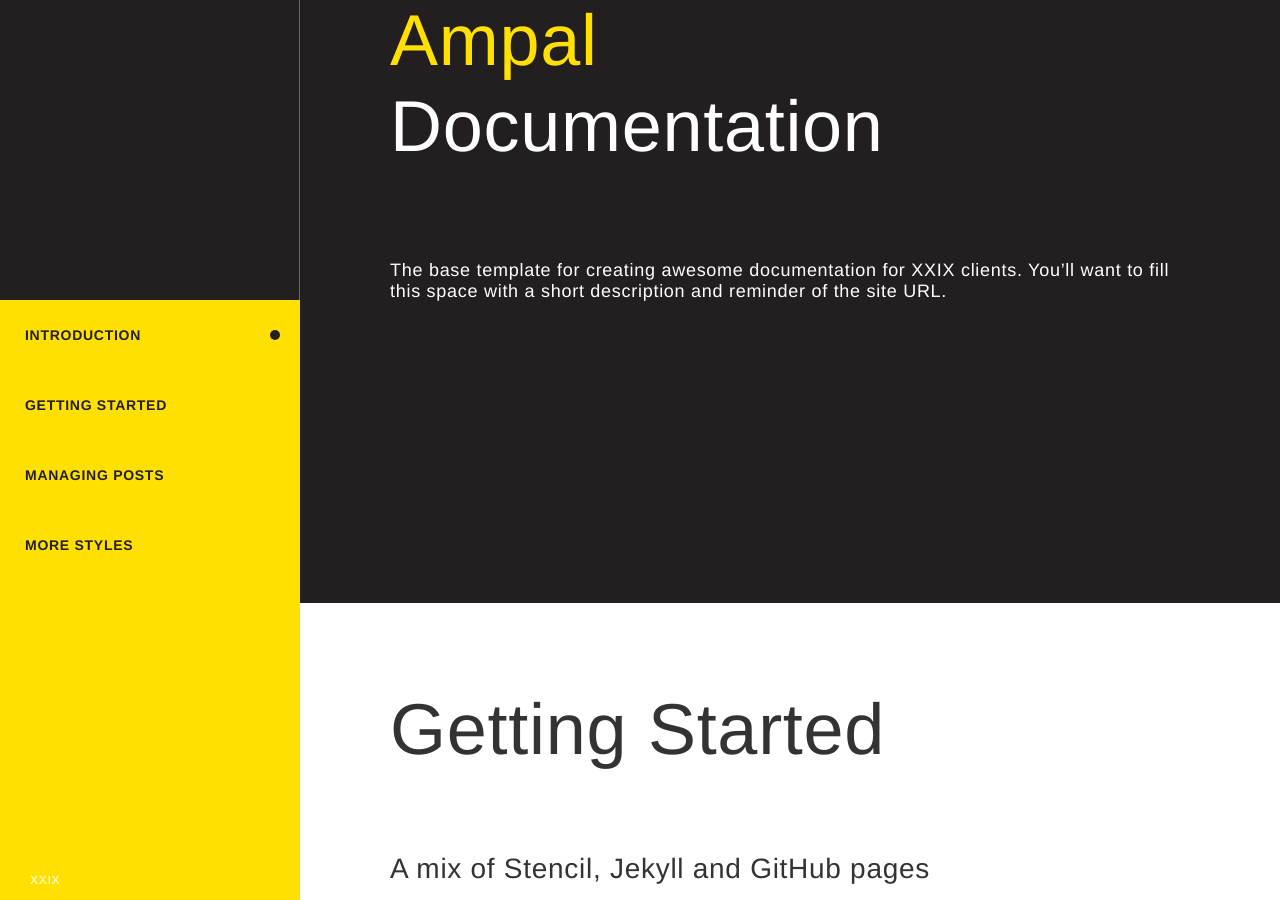
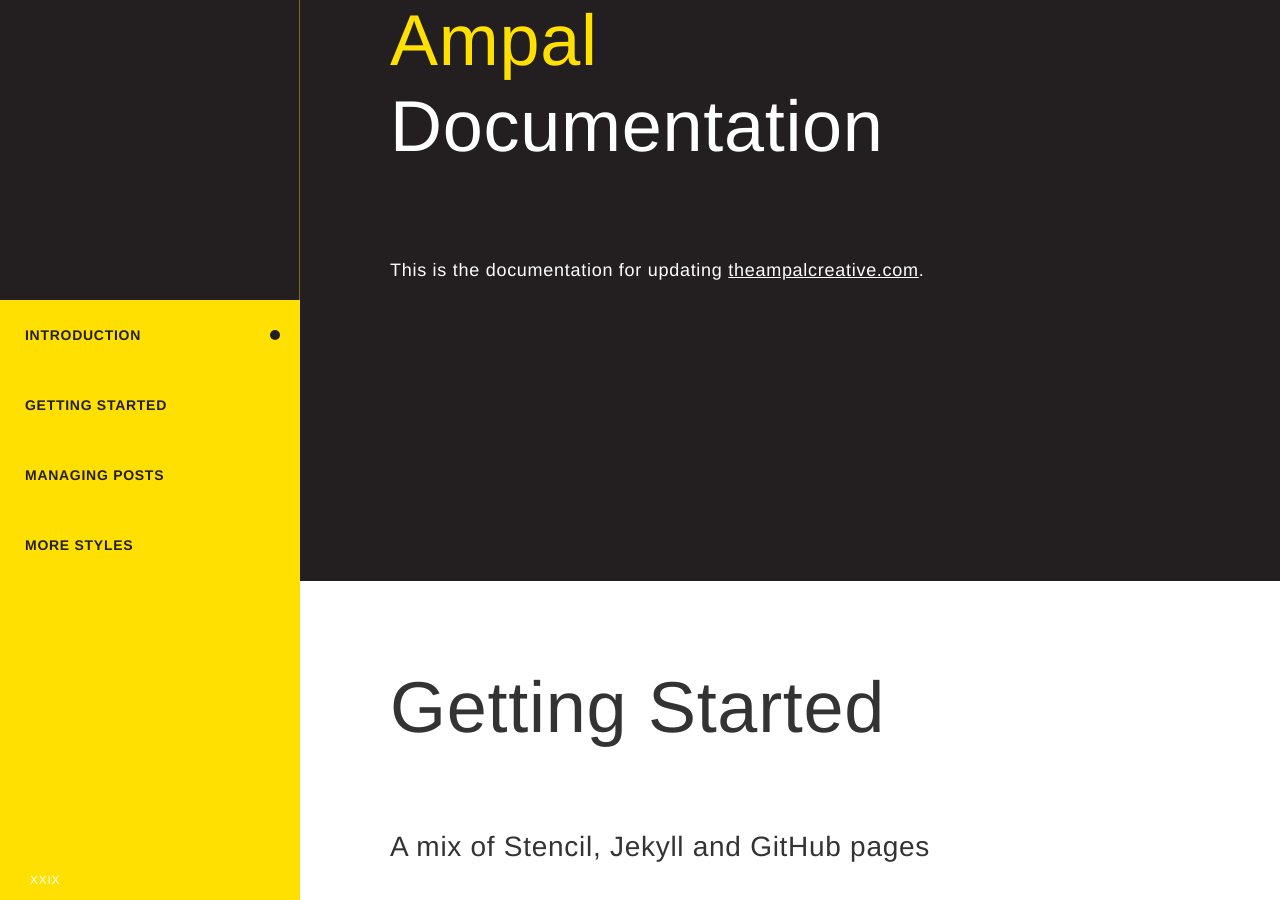
Before and after one commit to XXIX/ampal-docs, a Jekyll site: the page built from index.html, in a window 1280 px wide and 900 px high, scrolled down 373 px. Built offline with Jekyll 4.4.1, drawn with Linux system fonts in a browser that asks for light colours.

Commit message:
update config

```diff
--- a/_config.yml
+++ b/_config.yml
@@ -1,7 +1,7 @@
 # Site settings
 email: studio@xxix.co
 description: > # this means to ignore newlines until "baseurl:"
-  The base template for creating awesome documentation for XXIX clients. You'll want to fill this space with a short description and reminder of the site URL.
+  This is the documentation for updating [theampalcreative.com](http://www.theampalcreative.com).
 baseurl: "/xxix-docs" # the subpath of your site, e.g. /blog/
 client: "Ampal"
 
```
